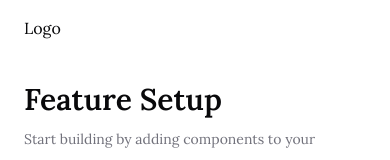
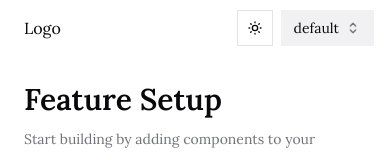
Before and after one commit to IbrahimIbrahim2001/next-lab, a Next.js app: page / in a window 390 px wide. Shown: the top 160 px of the page. Built offline with nearby package versions, Linux system fonts and the light colour scheme.

Commit message:
feat(header): make mode toggle and theme selector visible on mobile screens
Previously, the ModeToggle and ThemeSelector components were hidden on screens smaller than medium (md) using Tailwind classes. This change removes the responsive hiding, making them visible on all screen sizes.

```diff
--- a/components/header.tsx
+++ b/components/header.tsx
@@ -31,7 +31,7 @@
                 >
                     {/* <Logo className="h-4" /> */} Logo
                 </a>
-                <div className="hidden items-center gap-2 md:flex">
+                <div className="flex items-center gap-2">
                     <ModeToggle />
                     <ThemeSelector />
                     {/* Search input */}
```
